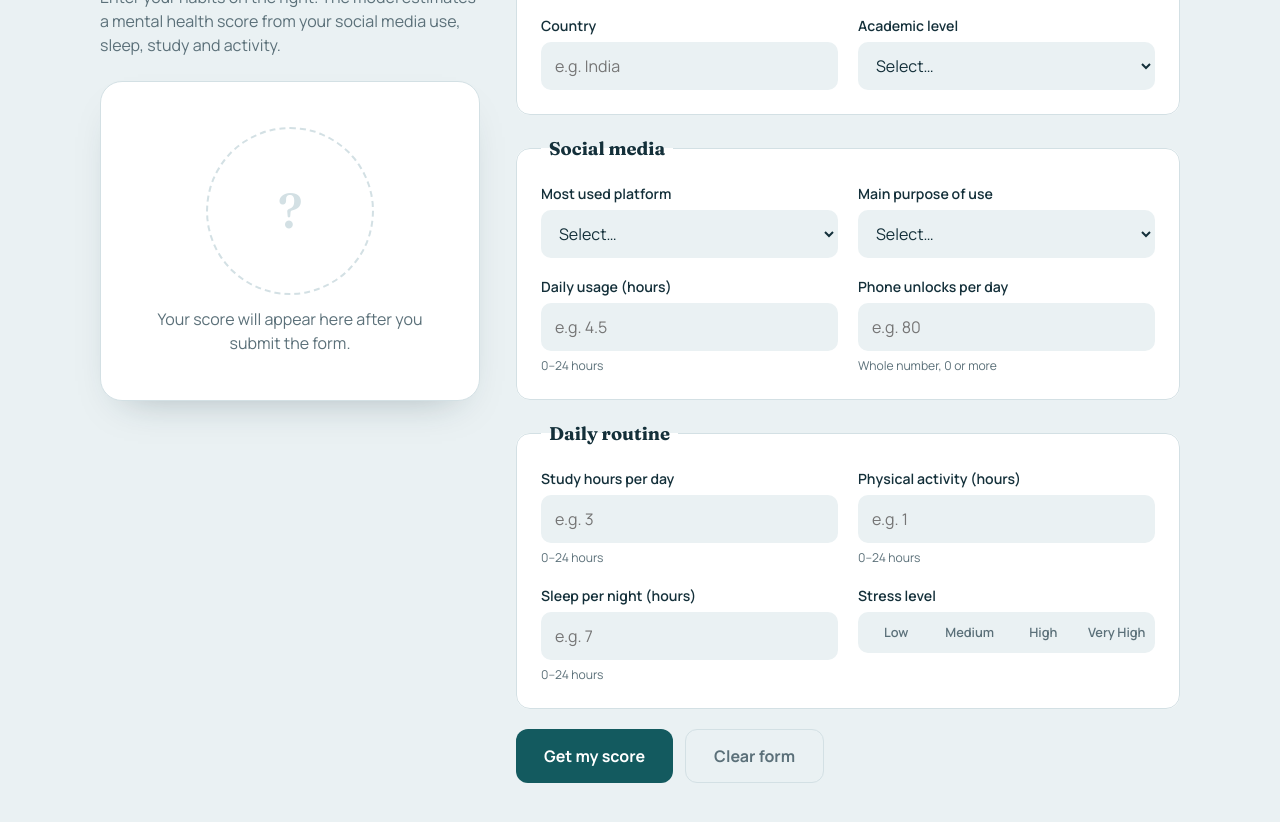
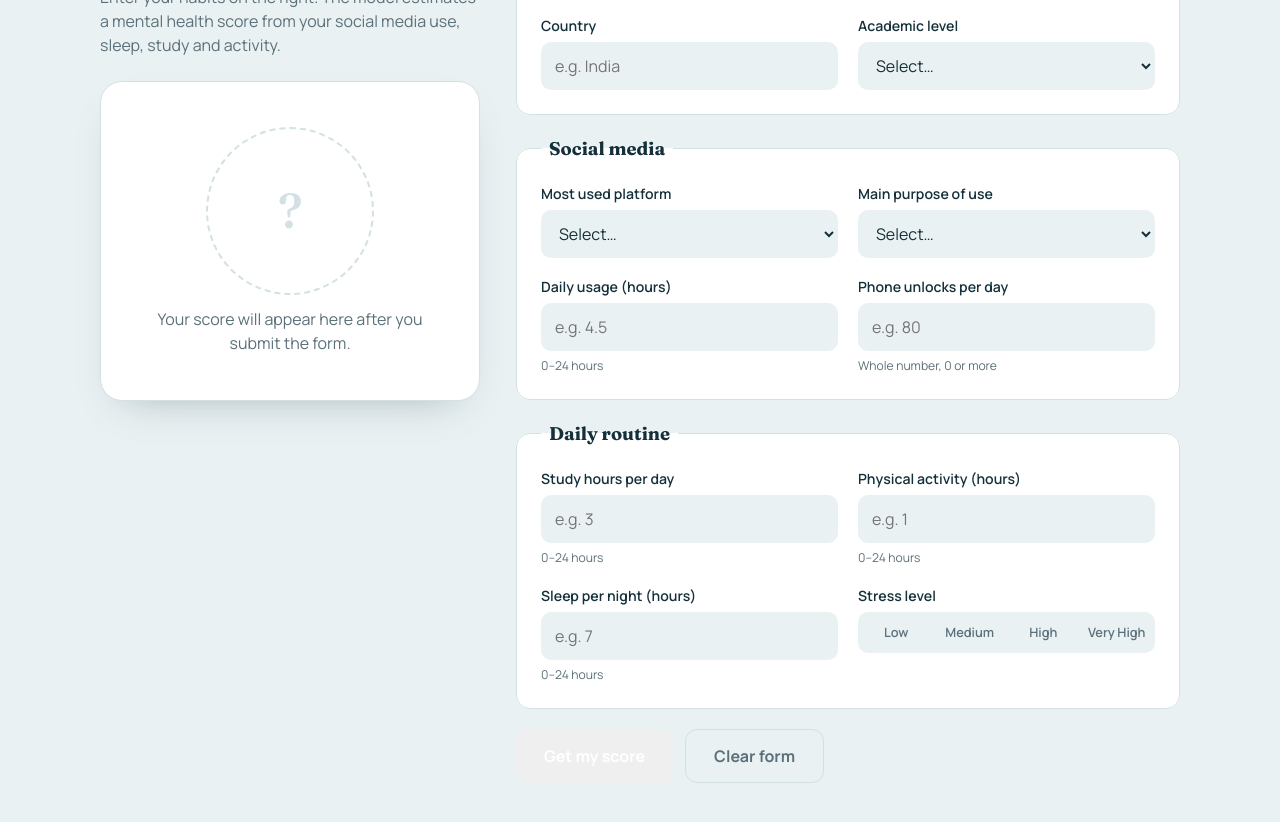
Before and after one commit to salvationtigga/mental-health-score, a plain HTML site: page index.html in a window 1280 px wide. Shown: the part 190-1012 px from the top of the page. Drawn offline with Linux system fonts and the light colour scheme.

Commit message:
color change

```diff
--- a/style.css
+++ b/style.css
@@ -159,7 +159,7 @@ input:focus-visible, select:focus-visible { outline: none; border-color: var(--t
 .btn {
   font: inherit; font-weight: 700; cursor: pointer;
   border: 0; border-radius: 12px; padding: 14px 28px;
-  color: #fff; background: var(--teal-dark);
+  color: #fff; background: var(green);
   transition: transform .1s, background .15s, opacity .15s;
 }
 @media (prefers-color-scheme: dark) { .btn { color: #0e1c22; background: var(--teal); } }
```
